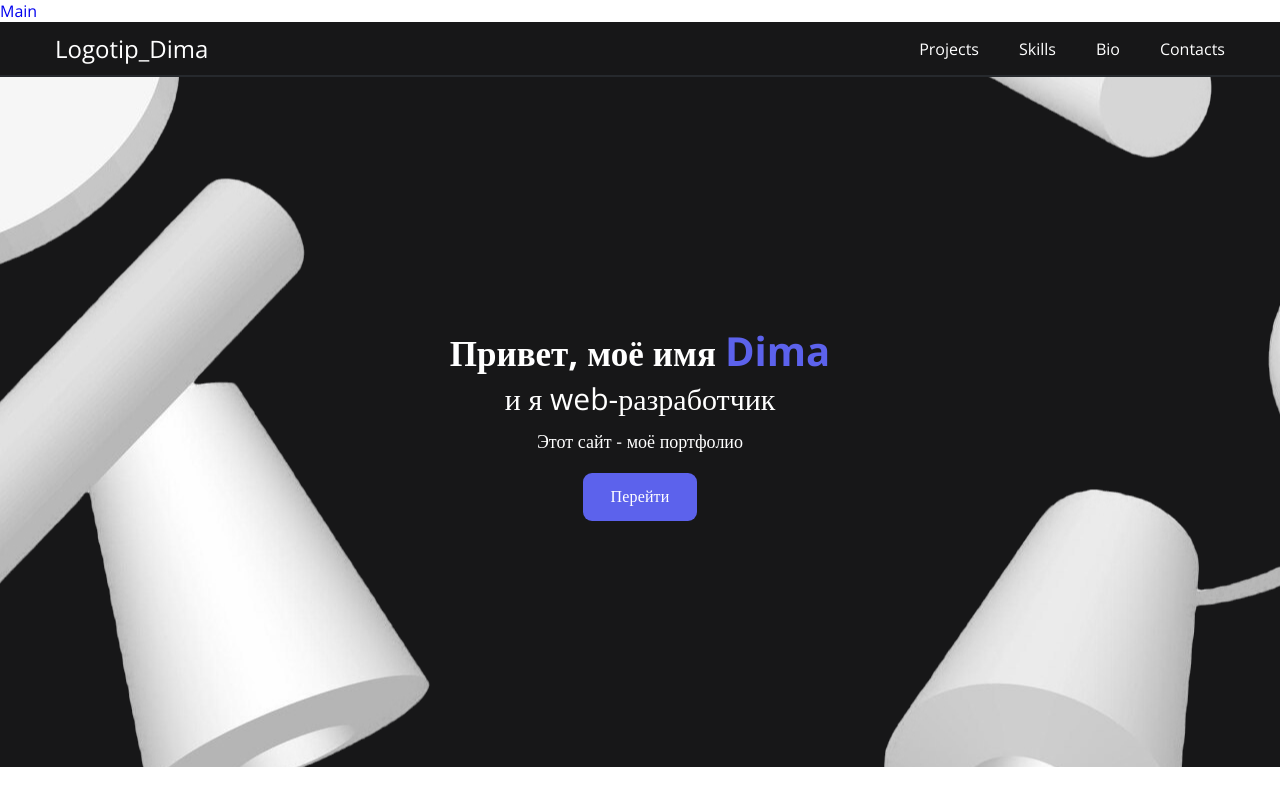
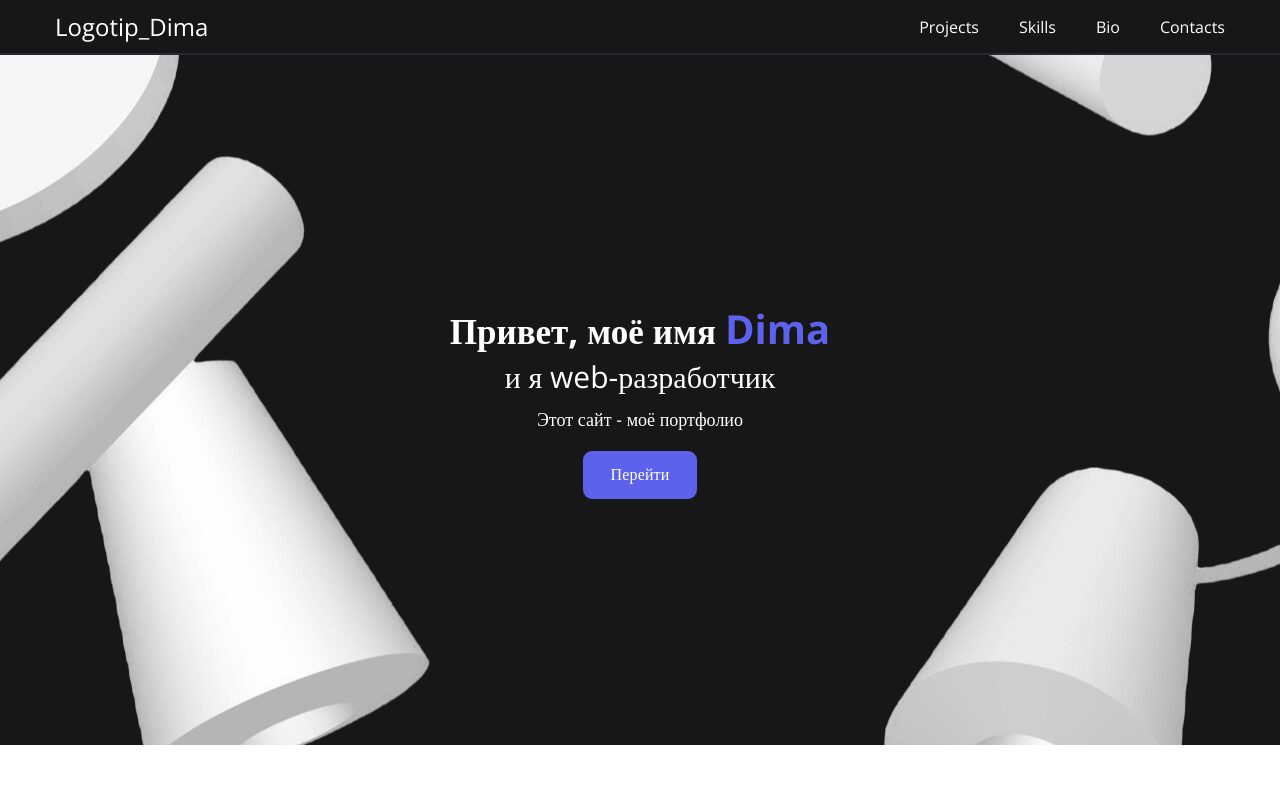
Before and after one commit to K4DJee/K4DJee.github.io, a plain HTML site: page index.html in a window 1280 px wide. Shown: the top 800 px of the page. Drawn offline with nearby package versions, Linux system fonts and the light colour scheme; a web font is replaced by a local one.

Commit message:
Nothing update index.html

```diff
--- a/index.html
+++ b/index.html
@@ -1,6 +1,6 @@
 <!DOCTYPE html>
 <html lang="ru">
-<a href="Main.html">Main</a>
+
 <head>
     <meta charset="UTF-8">
     <meta name="viewport" content="width=device-width, initial-scale=1.0">
```
